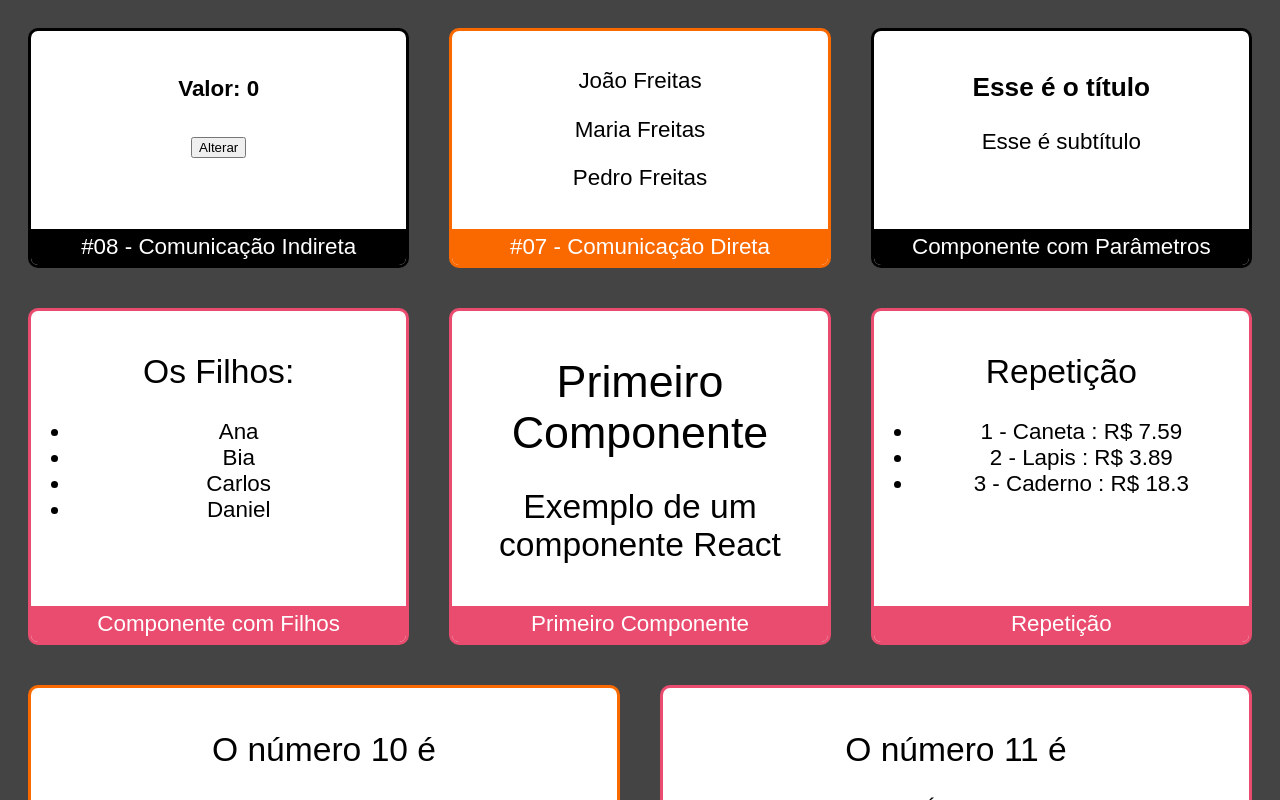
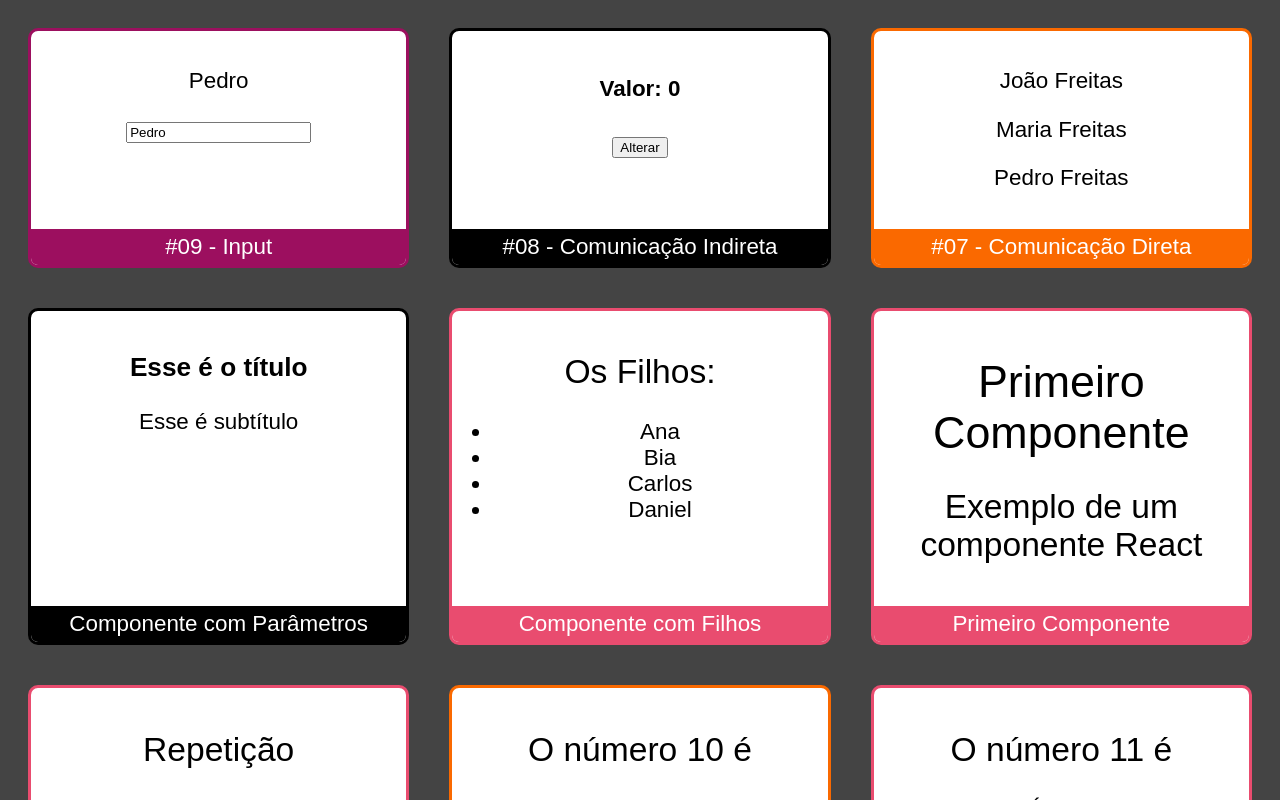
Before and after one commit to caiofov/Reactjs-Masterclass, a React (Create React App) app in the folder react-tutorial/: page / in a window 1280 px wide. Shown: the top 800 px of the page. Built offline with nearby package versions, Linux system fonts and the light colour scheme.

Commit message:
input 32:00

```diff
--- a/react-tutorial/src/App.jsx
+++ b/react-tutorial/src/App.jsx
@@ -10,11 +10,16 @@ import Condicional from './components/basicos/Condicional'
 import CondicionalComIf from './components/basicos/CondicionalComIf'
 import Pai from './components/comunicacao/direta/Pai'
 import Super from './components/comunicacao/indireta/Super'
+import Input from './components/form/Input'
 
 //importando a folha de estilo
 import './App.css'
 export default (props) => (
 <div className='App'>
+    <Card titulo="#09 - Input" color="#9C0F5F">
+        <Input></Input>
+    </Card>
+
     <Card titulo="#08 - Comunicação Indireta">
         <Super></Super>
     </Card>
--- /dev/null
+++ b/react-tutorial/src/components/form/Input.jsx
@@ -0,0 +1,18 @@
+import React, {useState} from "react"
+
+
+export default props =>{
+    const [nome, setNome] = useState('Pedro')
+    return(
+    <div>
+        {/*
+            let nome = 'Pedro' ; value={nome} -> controlled component : não será possível alterar seu valor na interface gráfica
+            value={null} -> poderá mudar o valor na interface, mas não é recomendado
+            value={nome} readOnly -> parará de mostrar a mensagem de erro, mas ainda não será possível alterar na interface
+        */}
+        <p>{nome}</p>
+        <input type="text" value={nome} onChange={e => setNome(e.target.value)}/> {/* recebe um evento e altera o valor do nome para o que está sendo escrito no campo */}
+
+    </div>
+    )
+}
```
